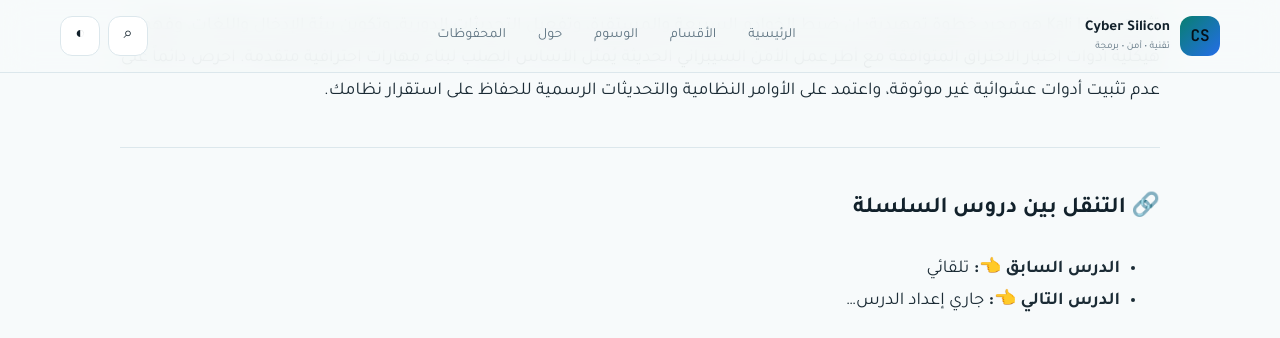
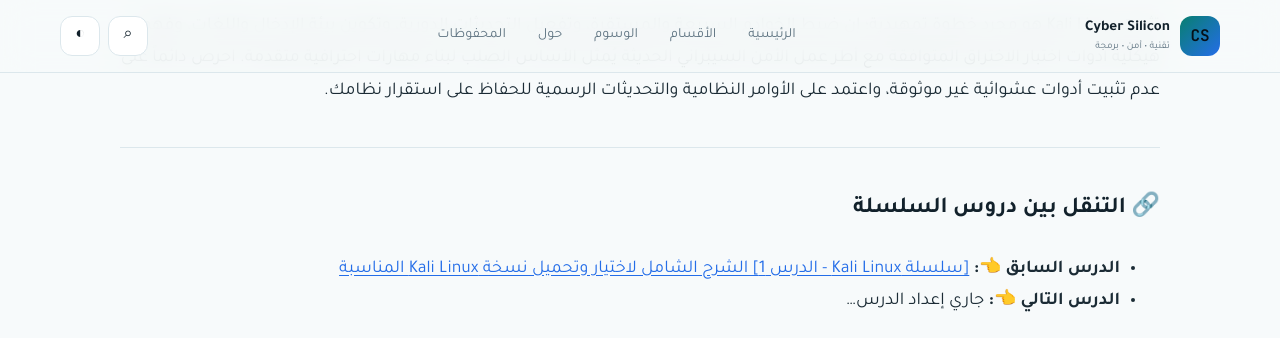
Before and after one commit to cyber-silicon/cyber-silicon.github.io, a Jekyll site: the page built from _posts/2026-11-02-lesson-6-سلسلة-kali-linux-الدرس-6-أهم-الخطوات-الأساسية-بعد-تثبيت-كالي.md, in a window 1280 px wide and 900 px high, scrolled down 8669 px, cut to the strip 0-338 px from the top of the window. Built offline with Jekyll 4.4.1, drawn with Linux system fonts in a browser that asks for light colours.

Commit message:
Update lesson navigation: السابق → [سلسلة Kali Linux - الدرس 1] الشرح الشامل لاختيار وتحميل نسخة Kali Linux المناسبة

```diff
--- a/_posts/2026-11-02-lesson-6-سلسلة-kali-linux-الدرس-6-أهم-الخطوات-الأساسية-بعد-تثبيت-كالي.md
+++ b/_posts/2026-11-02-lesson-6-سلسلة-kali-linux-الدرس-6-أهم-الخطوات-الأساسية-بعد-تثبيت-كالي.md
@@ -232,7 +232,7 @@ tar -xzvf backup.tar.gz
 
 ---
 ### 🔗 التنقل بين دروس السلسلة
-* **الدرس السابق 👈:** تلقائي
+* **الدرس السابق 👈:** [[سلسلة Kali Linux - الدرس 1] الشرح الشامل لاختيار وتحميل نسخة Kali Linux المناسبة](https://cyber-silicon.github.io/2026/11/02/lesson-1-سلسلة-kali-linux-الدرس-1-الشرح-الشامل-لاختيار-وتحميل-نسخة-ka.html)
 * **الدرس التالي 👈:** جاري إعداد الدرس...
 
 <div class='tiktok-embed-wrapper' style='display:flex;justify-content:center;margin:25px 0'>
```
